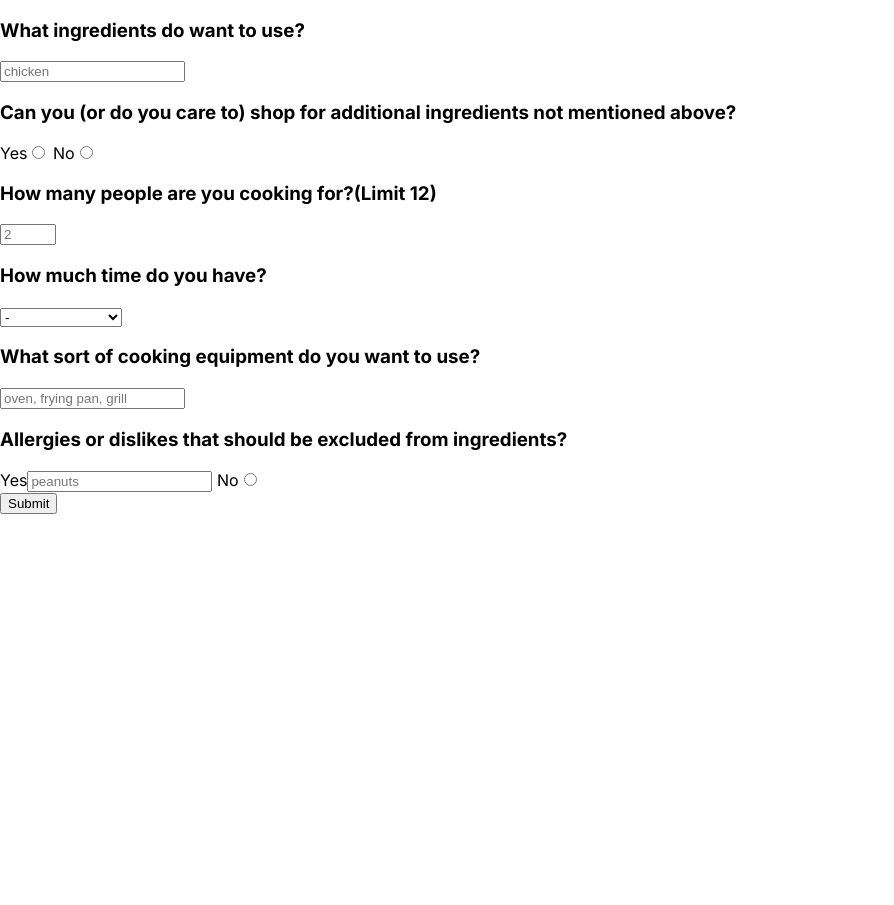
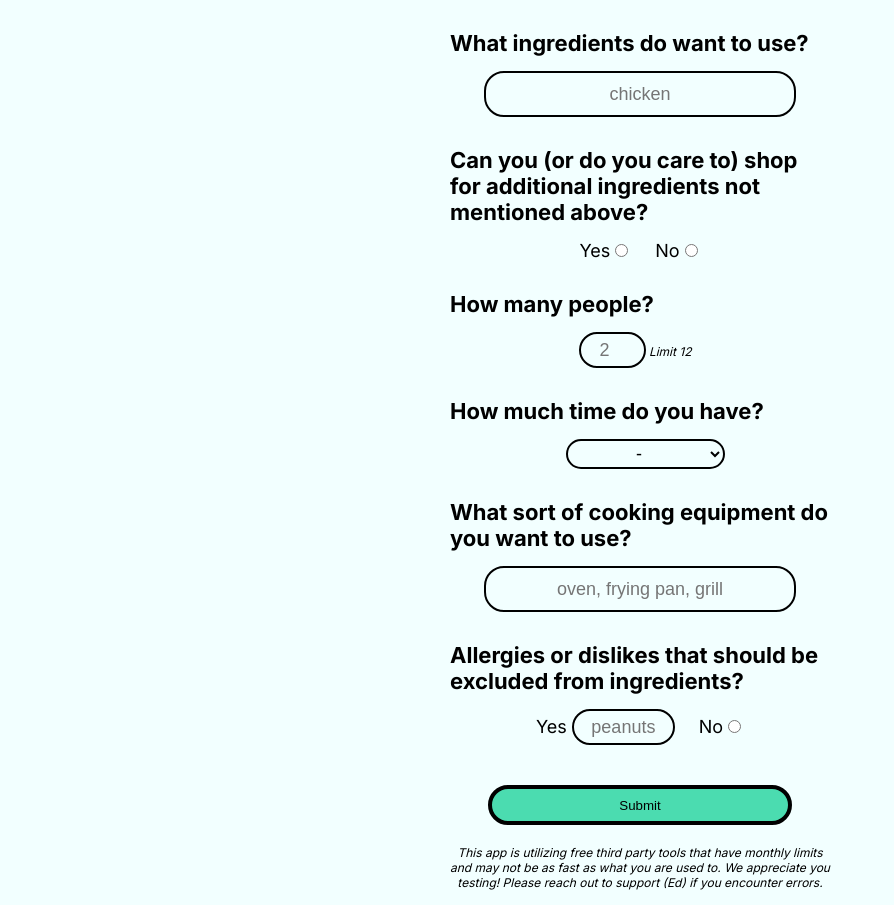
Before and after one commit to Eddie-OConnor/Sue, a website built with Vite: page index.html in a window 1280 px wide. Shown: the whole page, without its empty margins (0-894 px from the left). Before the commit the page ends 800 px from the top, so only its background shows below. Built offline with nearby package versions, Linux system fonts and the light colour scheme.

Commit message:
design updates

```diff
--- a/index.css
+++ b/index.css
@@ -2,8 +2,85 @@ html, body {
     margin: 0;
     padding: 0;
     font-family: 'Inter', sans-serif;
+    font-weight: bold;
+    background-color: #f2ffff;
+
+}
+
+main{
+    max-width: 380px;
+    width: 100%;
+    margin: 0 auto;
+    text-align: center;
+}
+
+.question{
+    margin: 30px 0 15px 0;
+    font-size: 22px;
+    text-align: left;
+}
+
+span{
+    font-size: 12px;
+    font-weight: normal;
+    font-style: italic;
+}
+
+input[type='text']{
+    width: 80%;
+    height: 40px;
+    border: solid 2px black;
+    border-radius: 20px;
+    text-align: center;
+    background-color: #f2ffff;
+    font-size: 18px;
+}
+
+input[name='allergies-dislikes']{
+    width: 25%;
+    height: 30px;
+}
+
+label{
+    font-size: 18px;
+    font-weight: normal;
+    padding: 10px;
+}
+
+#total-people, #cooking-time{
+    height: 30px;
+    border: solid 2px black;
+    border-radius: 20px;
+    text-align: center;
+    background-color: #f2ffff;
+    font-size: 18px;
+}
+
+#submit-btn{
+    width: 80%;
+    height: 40px;
+    border: solid 4px black;
+    border-radius: 20px;
+    margin: 40px 0 0 0;
+    background-color: #4BDCB0;
+}
+
+#submit-btn:hover{
+    cursor: pointer;
+}
+
+#submit-btn:disabled{
+    cursor:not-allowed;
 }
 
 .hidden{
     display: none;
 }
+
+footer{
+    font-size: 10px;
+    margin: 20px auto 15px auto;
+    font-style: italic;
+    font-weight: normal;
+    text-align: center;
+}
--- a/index.html
+++ b/index.html
@@ -15,6 +15,7 @@
     </header>
 
     <main>
+
         <div id="form-container">
             <h3 class="question">What ingredients do want to use?</h3>
             <input type="text" placeholder="chicken" id="ingredients">
@@ -25,8 +26,8 @@
                 <label>No<input type="radio" name="additional-ingredients" value="No"></label>
             </form>
 
-            <h3 class="question">How many people are you cooking for?(Limit 12)</h3>
-            <input type="number" id="total-people" placeholder="2" min="1" max="12">
+            <h3 class="question">How many people?</h3>
+            <input type="number" id="total-people" placeholder="2" min="1" max="12"><span> Limit 12</span>
 
             <label for="cooking-time"><h3 class="question">How much time do you have?</h3></label>
             <select id="cooking-time">
@@ -44,22 +45,26 @@
 
             <h3 class="question">Allergies or dislikes that should be excluded from ingredients?</h3>
             <form id="allergies-dislikes">
-                <label>Yes<input type="text" placeholder="peanuts" name="allergies-dislikes"></label>
-                <label>No<input type="radio" name="allergies-dislikes" value="No"></label>
+                <label>Yes <input type="text" placeholder="peanuts" name="allergies-dislikes"></label>
+                <label>No<input type="radio" value="No"></label>
             </form>
 
             <button id="submit-btn" type="submit">Submit</button>
         </div>
+
         <div id="recipe-results" class="hidden">
 
             <!-- recipes load here -->
 
         </div>
+
+        <footer>
+            <span>This app is utilizing free third party tools that have monthly limits and may not be as fast as what you
+                are used to. We appreciate you testing! Please reach out to support (Ed) if you encounter errors.</span>
+        </footer>
+
     </main>
 
     <script src="index.js" type="module"></script>
     </body>
-
-    <footer>
-    </footer>
 </html>
```
